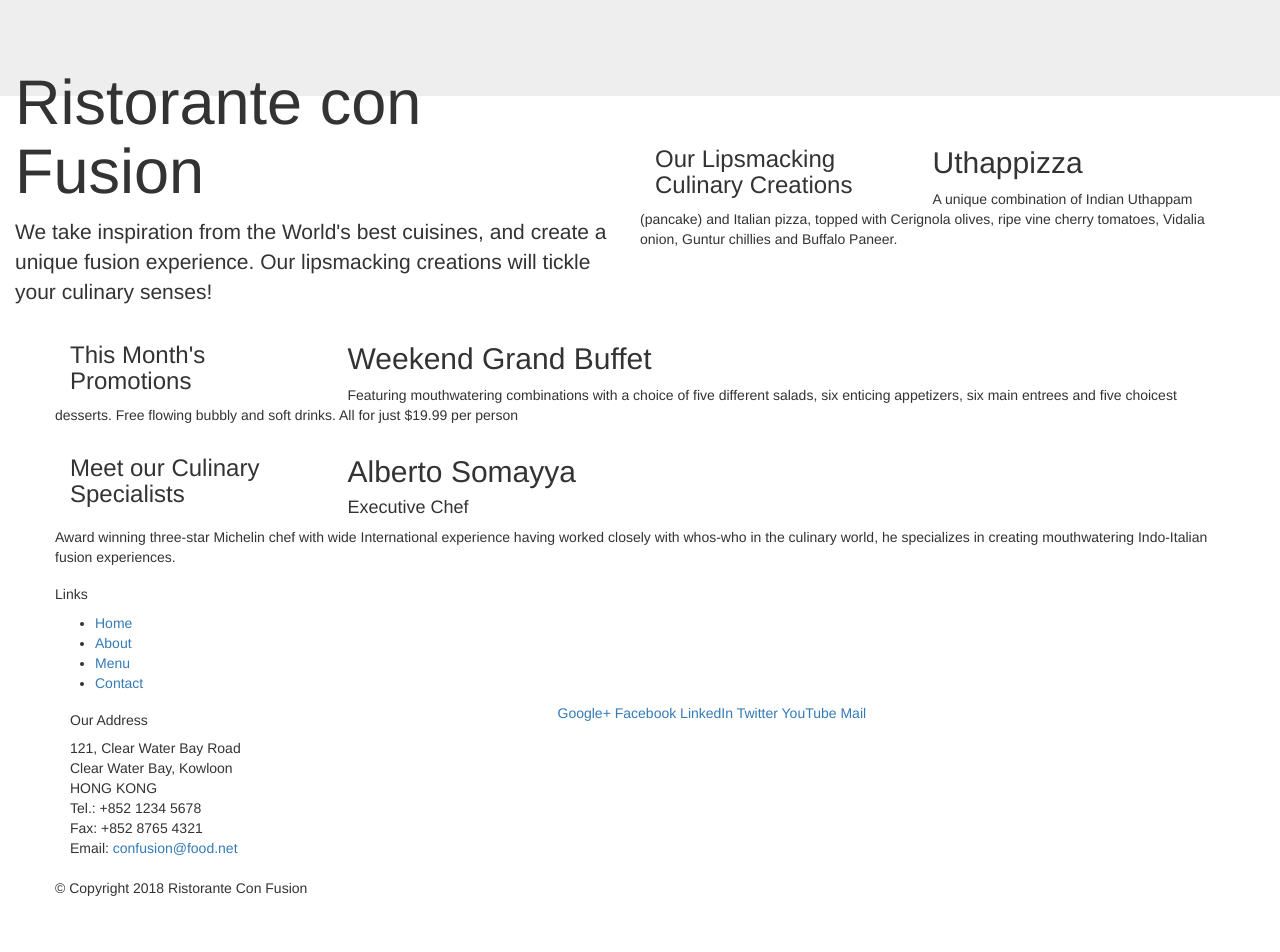
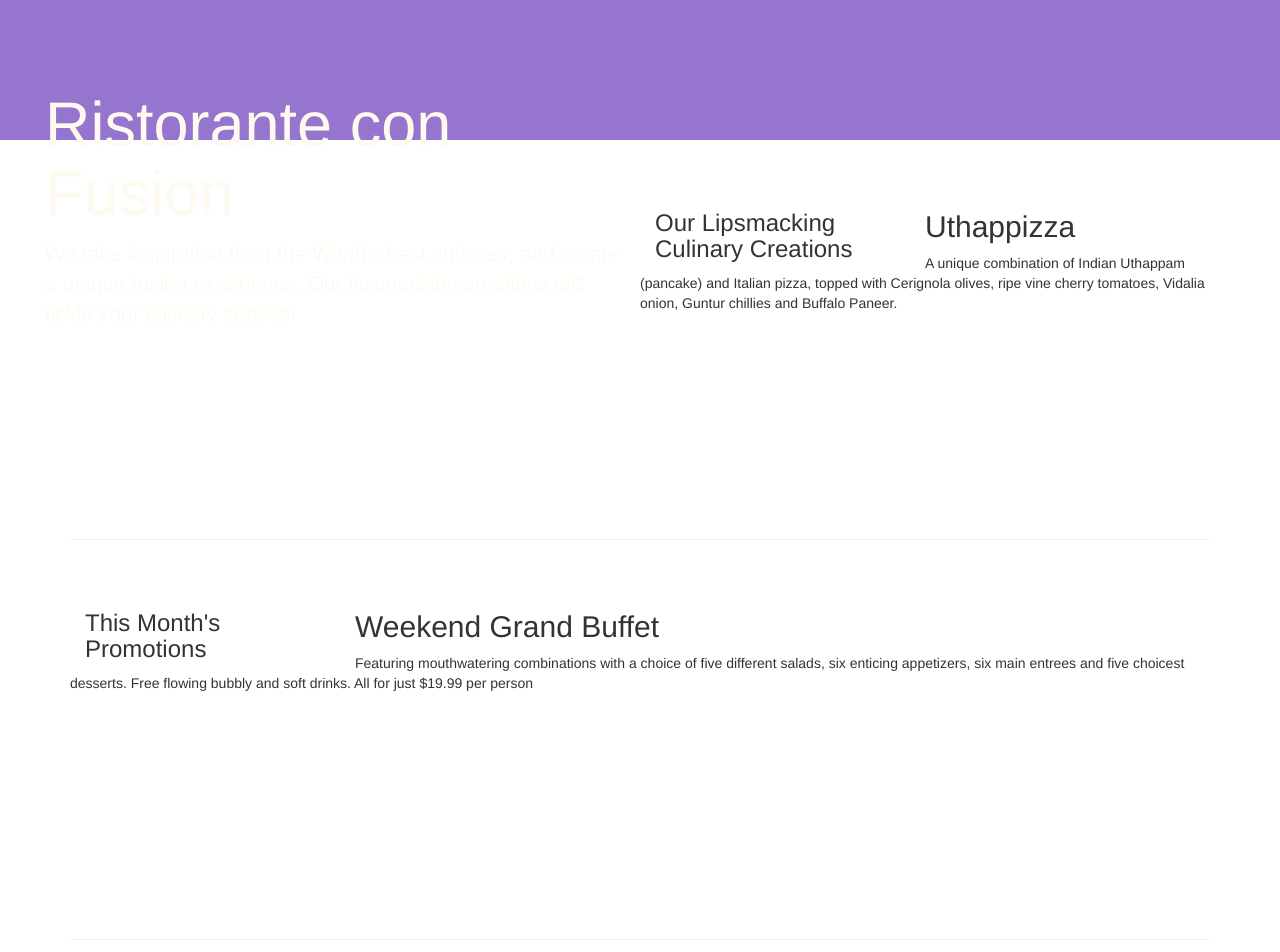
Before and after one commit to Arsenethierry/Front-End-Web-UI-Frameworks-and-Tools-Bootstrap-4, a website: page confusion/index.html in a window 1280 px wide. Shown: the top 952 px of the page. Before the commit the page ends 908 px from the top, so only its background shows below. Drawn offline with nearby package versions, Linux system fonts and the light colour scheme.

Commit message:
Bootstrap Grid Part 2

```diff
--- /dev/null
+++ b/confusion/css/style.css
@@ -0,0 +1,26 @@
+.row-header{
+    margin: 0px auto;
+    padding: 0px auto;
+}
+.row-content{
+    margin: 0px;
+    padding: 50px 0px 50px 0px;
+    border-bottom: 1px ridge;
+    min-height: 400px;
+}
+.footer{
+    background-color: #D1C4E9;
+    margin:0px auto ;
+    padding: 20px 0px 20px 0px;
+}
+.jumbotron{
+    padding: 70px 30px 70px 30px;
+    margin: 0px auto;
+    background-color: #9575CD;
+    color: floralwhite;
+}
+.address{
+    font-size: 80px;
+    margin: 0px;
+    color: #0f0f0f;
+}
--- a/confusion/index.html
+++ b/confusion/index.html
@@ -9,6 +9,7 @@
 
 
     <link rel="stylesheet" href="node_modules/bootstrap/dist/css/bootstrap.min.css">
+    <link rel="stylesheet" href="css/style.css">
     <title>WCreatorz e-commerce</title>
 
 </head>
@@ -29,7 +30,7 @@
     </header>
 
     <div class="container">
-        <div class="row">
+        <div class="row row-content align-items-center">
             <div class="col-12 col-sm-4 order-sm-last col-md-3">
                 <h3>Our Lipsmacking Culinary Creations</h3>
             </div>
@@ -40,7 +41,7 @@
         </div>
 
 
-        <div class="row">
+        <div class="row row-content align-items-center">
             <div class="col-12 col-sm-4 col-md-3">
                 <h3>This Month's Promotions</h3>
             </div>
@@ -50,7 +51,7 @@
             </div>
         </div>
 
-        <div class="row">
+        <div class="row row-content align-items-center">
             <div class="col-12 col-sm-4  order-sm-last col-md-3">
                 <h3>Meet our Culinary Specialists</h3>
             </div>
@@ -62,12 +63,12 @@
         </div>
     </div>
 
-    <footer>
+    <footer class="footer">
         <div class="container">
             <div class="row">
                 <div class="col-4 offset-1 col-2">
                     <h5>Links</h5>
-                    <ul>
+                    <ul class="list-unstyled">
                         <li><a href="#">Home</a></li>
                         <li><a href="#">About</a></li>
                         <li><a href="#">Menu</a></li>
@@ -85,8 +86,8 @@
 		              Email: <a href="mailto:confusion@food.net">confusion@food.net</a>
 		           </address>
                 </div>
-                <div class="row">
-                    <div class="col-12 col-sm-4">
+                <div class="col-12 col-sm-4 align-self-center">
+                    <div class="text-center">
                         <a href="http://google.com/+">Google+</a>
                         <a href="http://www.facebook.com/profile.php?id=">Facebook</a>
                         <a href="http://www.linkedin.com/in/">LinkedIn</a>
@@ -96,7 +97,7 @@
                     </div>
                 </div>
            </div>
-           <div class="row">
+           <div class="row justify-content-center">
                 <div class="col-auto">
                     <p>© Copyright 2018 Ristorante Con Fusion</p>
                 </div>
```
